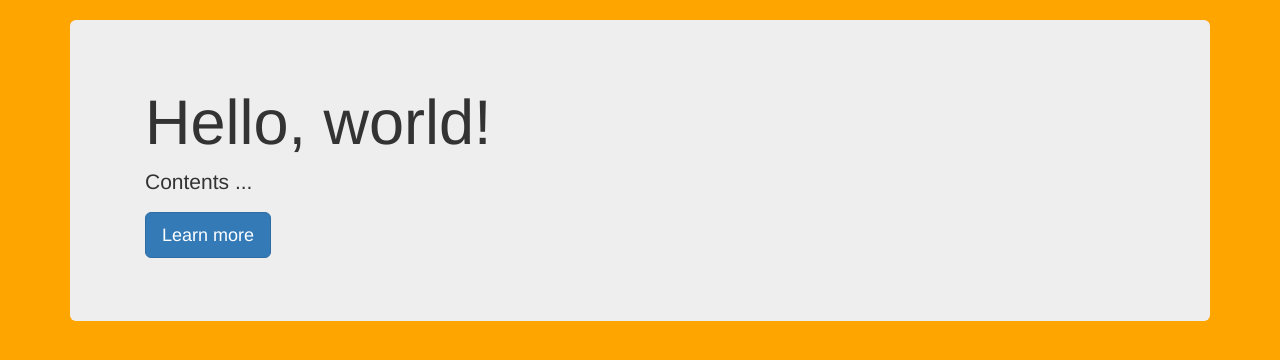
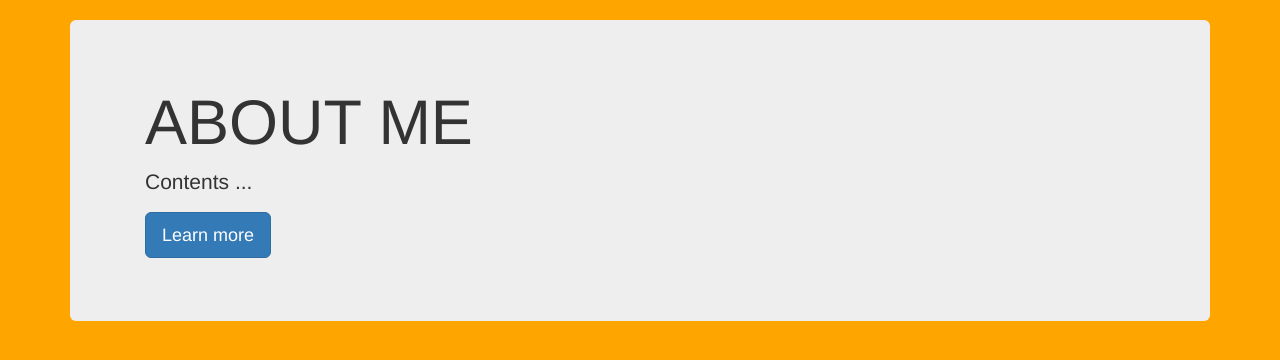
Before and after one commit to brianrtara/latihan-git, a PHP site: page /index.php?page=about in a window 1280 px wide. Shown: the part 52-412 px from the top of the page. Run offline with PHP 8.4, Linux system fonts and the light colour scheme.

Commit message:
edit about page

```diff
--- a/pages/about.php
+++ b/pages/about.php
@@ -1,7 +1,7 @@
 
 <div class="jumbotron">
     <div class="container">
-        <h1>Hello, world!</h1>
+        <h1>ABOUT ME</h1>
         <p>Contents ...</p>
         <p>
             <a class="btn btn-primary btn-lg">Learn more</a>
```
